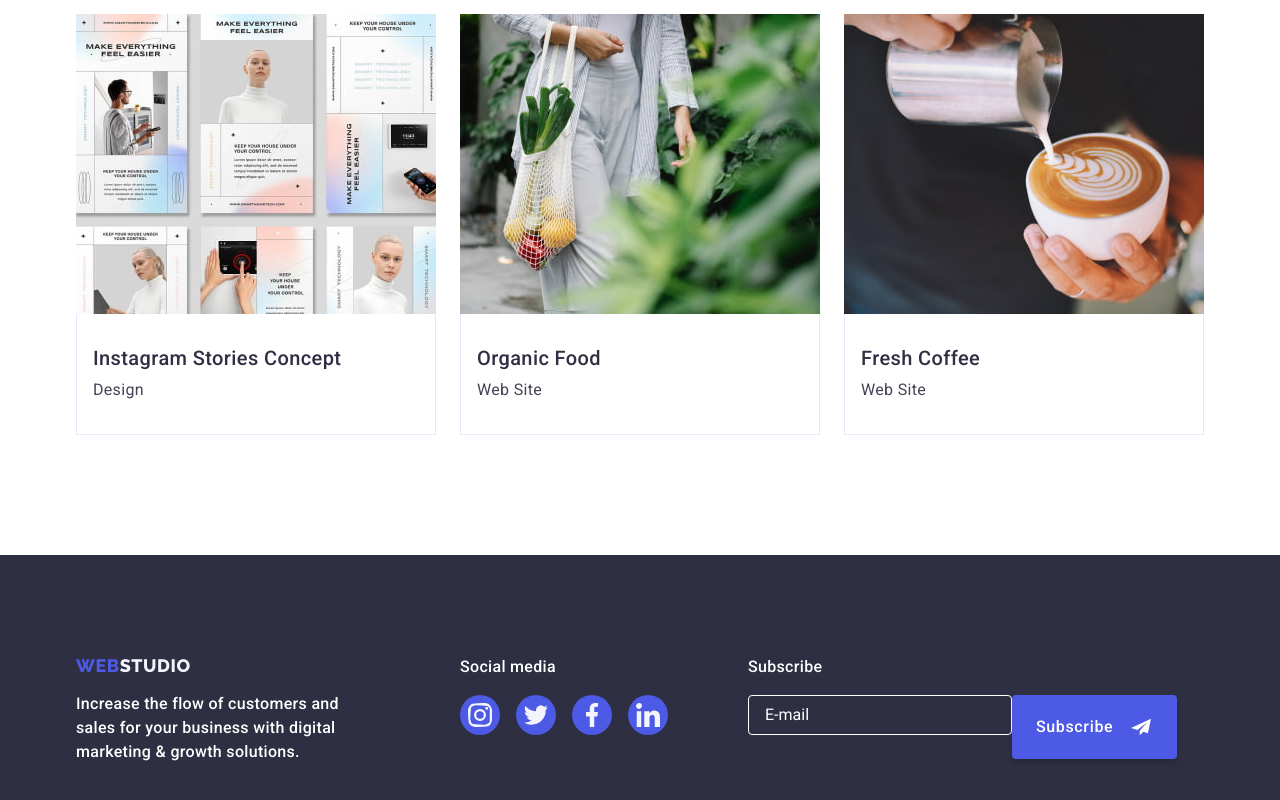
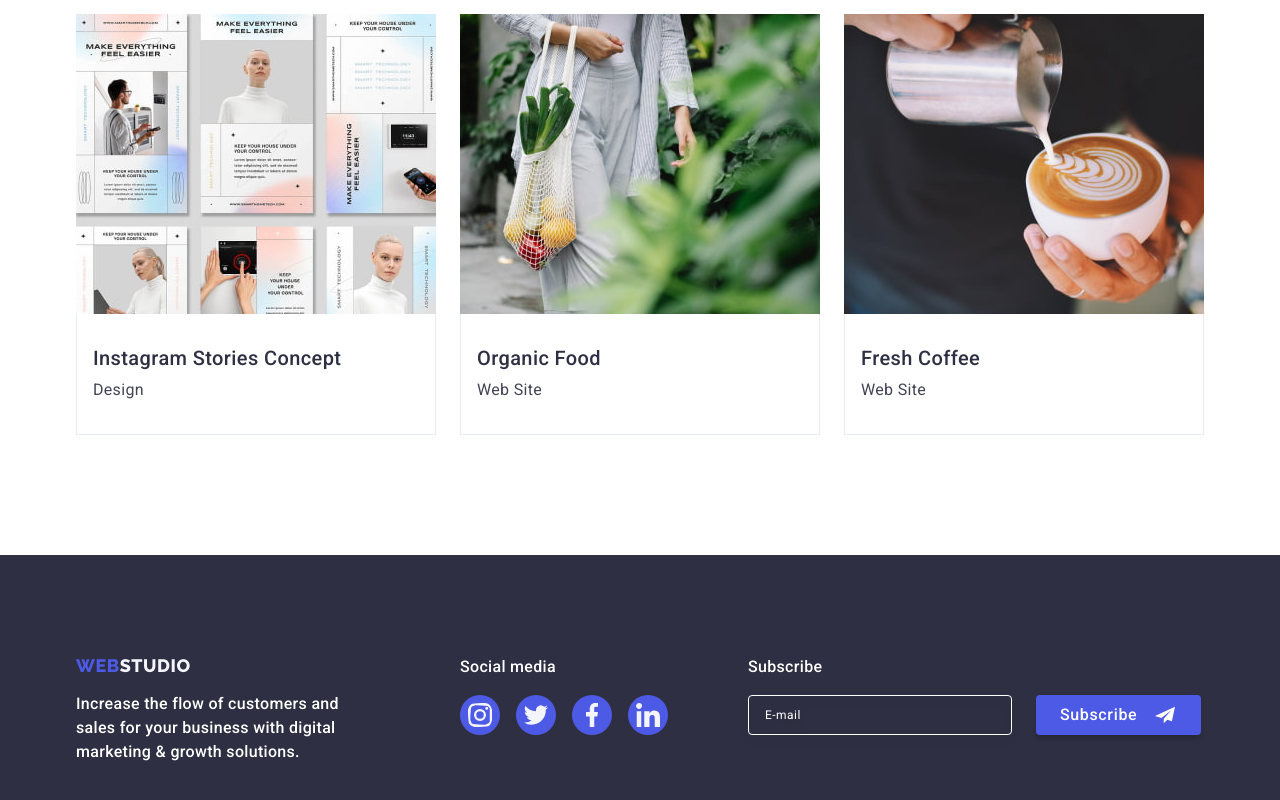
Before and after one commit to iVladyuser/goit-markup-hw-07, a plain HTML site: page portfolio.html in a window 1280 px wide. Shown: the part 1215-2015 px from the top of the page. Drawn offline with nearby package versions, Linux system fonts and the light colour scheme.

Commit message:
footer ready

```diff
--- a/css/style.css
+++ b/css/style.css
@@ -461,12 +461,16 @@ body {
 }
 
 .subscribe-form-field-wrapper {
-	margin-bottom: 24px;
+	margin-right: 24px;
 }
 
 .subscribe-form-email {
 	width: 264px;
 	height: 40px;
+	font-size: 12px;
+	line-height: 1.5;
+	letter-spacing: 0.04em;
+	filter: drop-shadow(0px 4px 4px rgba(0, 0, 0, 0.15));
 	border: 1px solid #ffffff;
 	color: #ffffff;
 	border-radius: 4px;
@@ -481,6 +485,7 @@ body {
 
 .subscribe-btn {
 	display: flex;
+	justify-content: center;
 	align-items: center;
 	font-family: inherit;
 	font-weight: 500;
@@ -489,7 +494,8 @@ body {
 	color: var(--primary-text-color-theme-dark);
 	background-color: var(--iris-color);
 	padding: 8px 24px;
-	width: 165px;
+	min-width: 165px;
+	height: 40px;
 	border-radius: 4px;
 	box-shadow: 0px 4px 4px rgba(0, 0, 0, 0.15);
 	transition: background-color 250ms cubic-bezier(0.4, 0, 0.2, 1);
@@ -500,9 +506,7 @@ body {
 	background-color: var(--accent-color);
 }
 
-.subscribe-icon-container {
-	width: 24px;
-	height: 24px;
+.subscribe-icon {
 	padding: 2px 0;
 	margin-left: 16px;
 }
--- a/portfolio.html
+++ b/portfolio.html
@@ -333,18 +333,16 @@
 							<input
 								class="subscribe-form-email"
 								type="email"
-								name="user_email"
+								name="user-email"
 								pattern="[a-zA-Z]+"
 								placeholder="E-mail"
 							/>
 						</label>
 						<button class="subscribe-btn" type="submit">
 							Subscribe
-							<span class="subscribe-icon-container">
-								<svg class="subscribe-icon" width="24" height="20">
-									<use href="./images/icons.svg#icon-subscribe"></use>
-								</svg>
-							</span>
+							<svg class="subscribe-icon" width="24" height="24">
+								<use href="./images/icons.svg#icon-subscribe"></use>
+							</svg>
 						</button>
 					</form>
 				</div>
```
Also changed, not shown: index.html (+3 -5 lines).
